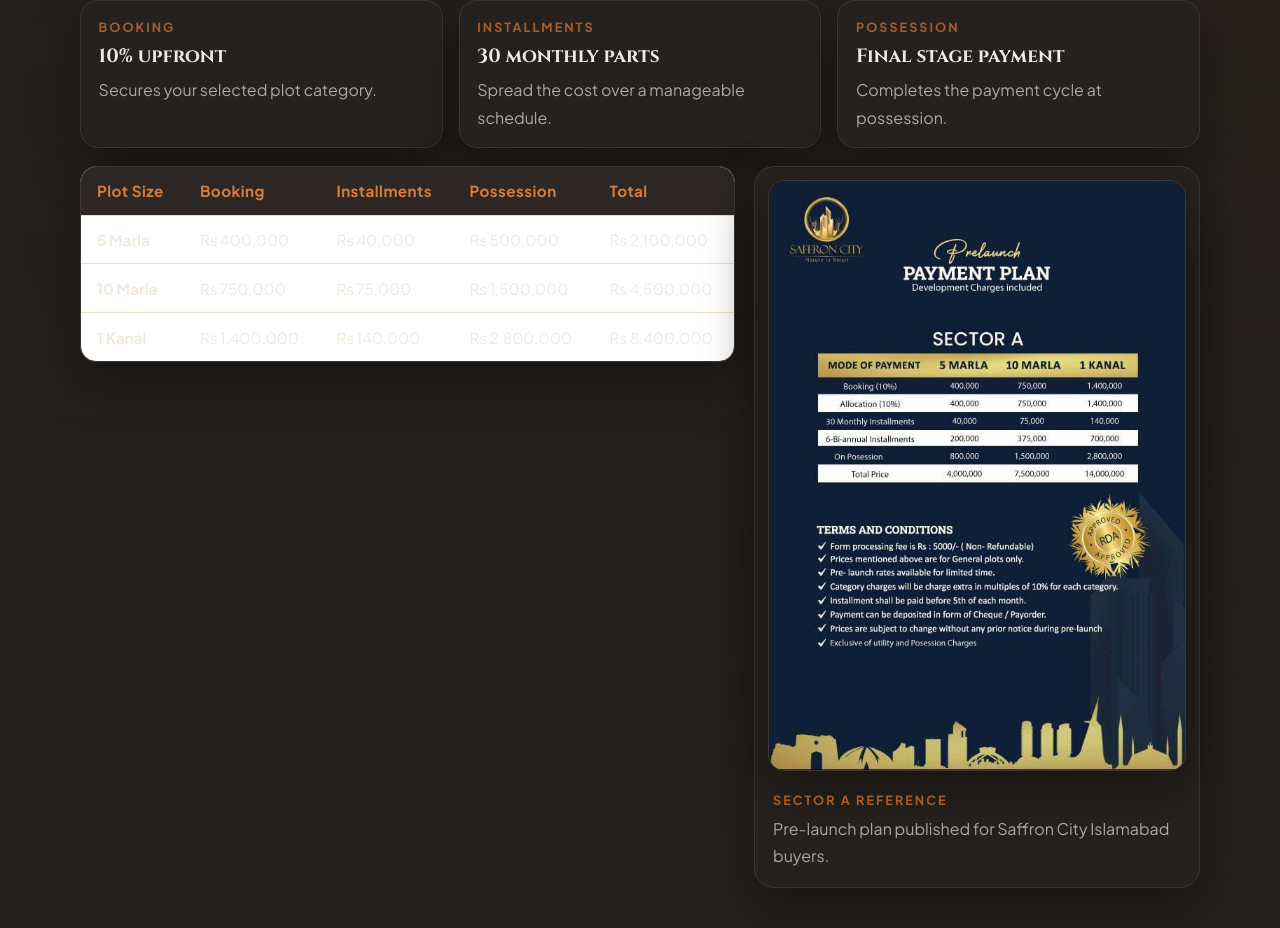
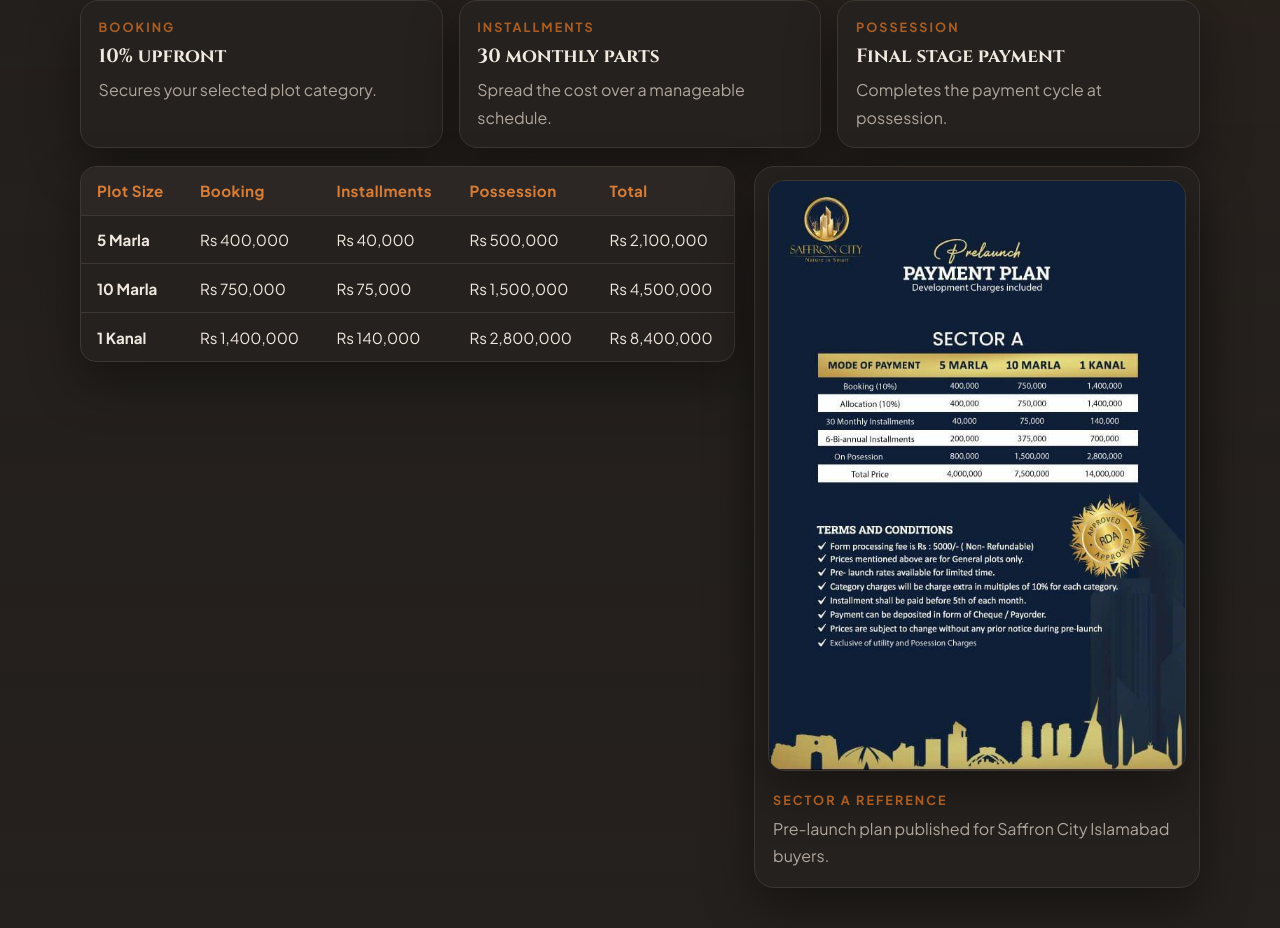
Before and after one commit to hanzala90/saffron-city, a Next.js app: page /payment-plan in a window 1280 px wide. Shown: the part 836-1764 px from the top of the page. Built offline with nearby package versions, Linux system fonts and the light colour scheme.

Commit message:
fix(ui): correct payment plan dark mode table styling

```diff
--- a/app/globals.css
+++ b/app/globals.css
@@ -768,7 +768,7 @@
   border-radius: 16px;
   border: 1px solid var(--line);
   box-shadow: var(--shadow);
-  background: #fff;
+  background: var(--card);
 }
 
 .pricing-table {
@@ -779,7 +779,7 @@
 
 .pricing-table th,
 .pricing-table td {
-  border-bottom: 1px solid #eadcc9;
+  border-bottom: 1px solid var(--line);
   padding: 0.9rem 1rem;
   text-align: left;
   white-space: nowrap;
```
